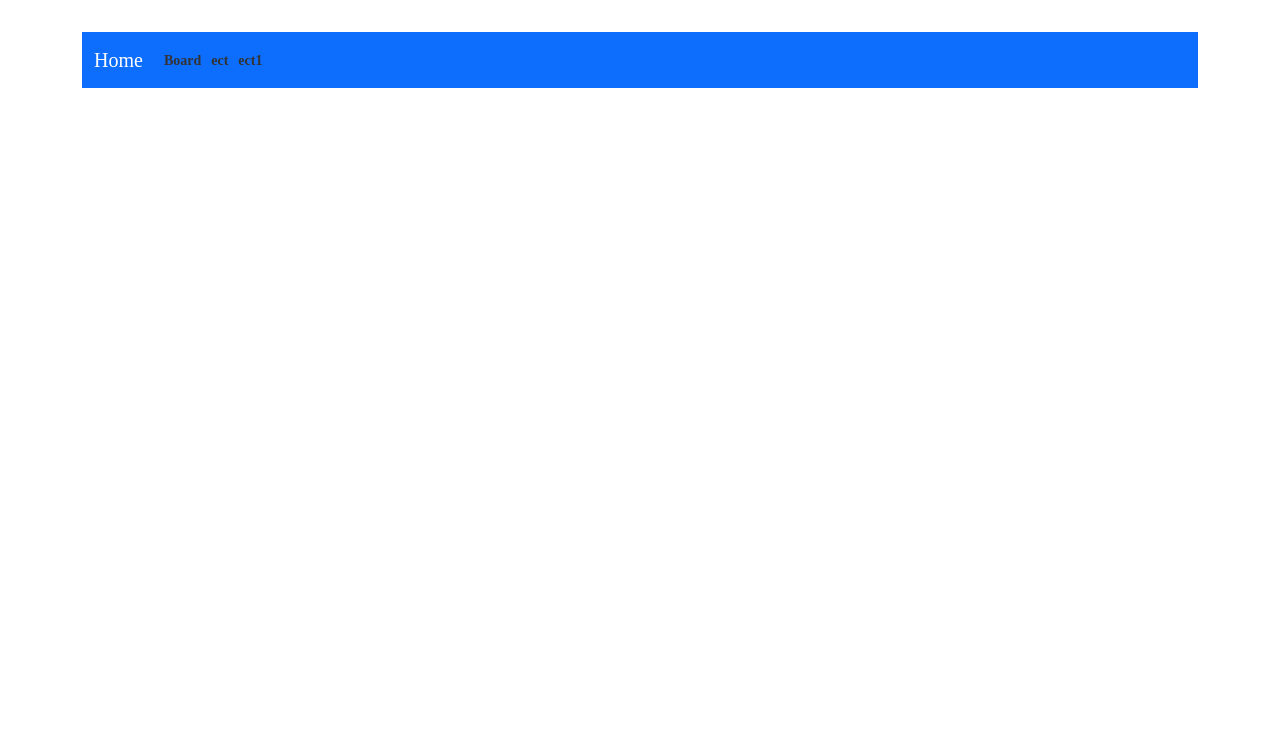
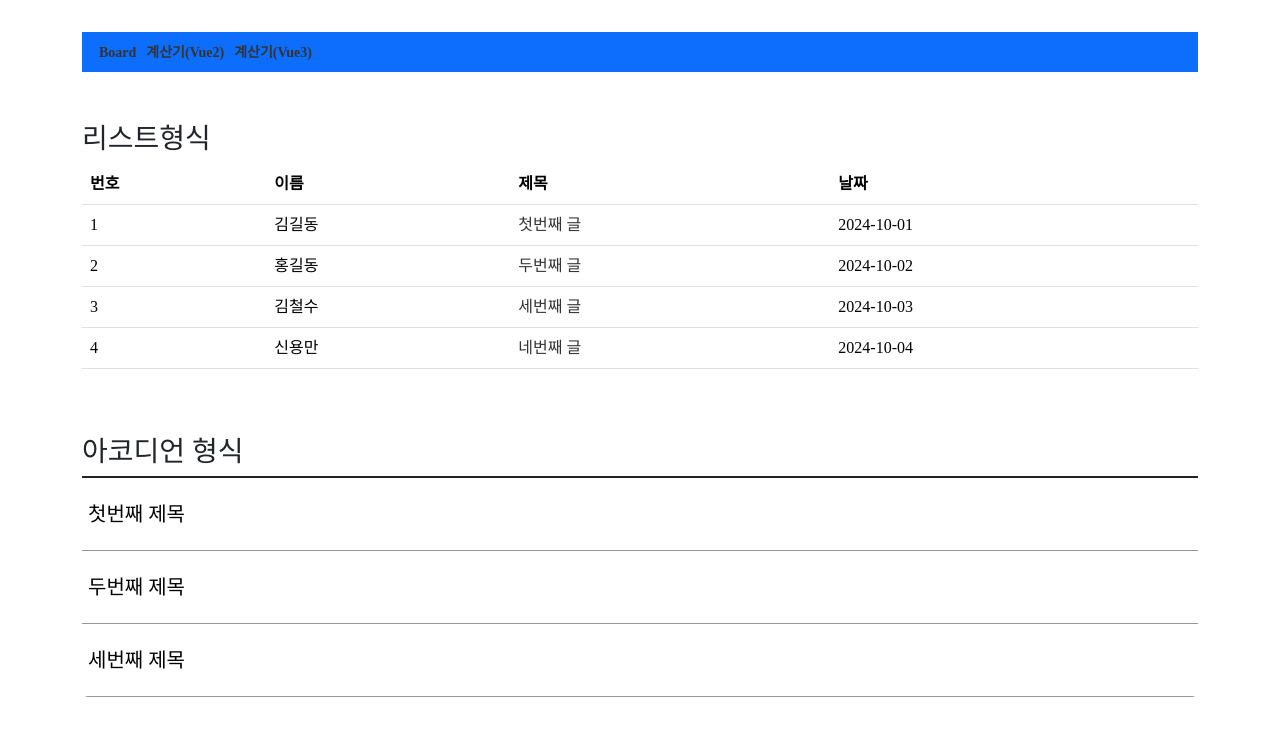
Before and after one commit to jkson83/vue-project-manager, a Vue app: page / in a window 1280 px wide. Before the commit this address had no page. Shown: the top 736 px of the page. Built offline with nearby package versions, Linux system fonts and the light colour scheme; a web font is replaced by a local one.

Commit message:
241202 작업

```diff
--- a/src/assets/base.css
+++ b/src/assets/base.css
@@ -1,6 +1,10 @@
 @import url("https://fonts.googleapis.com/css2?family=Nanum+Gothic+Coding&display=swap");
 body {
   font-family: "Nanum Gothic Coding" !important;
+}
+body h3 {
+  display: inline-block;
+  padding-top: 50px;
 }
 body a {
   display: inline-block;
@@ -12,8 +16,18 @@ body nav .category {
   font-size: 14px;
   font-weight: 600;
 }
-body table td > a:hover {
-  color: #2e2e68 !important;
+body table {
+  background-color: none;
+}
+body table td:hover {
+  color: #2e2e68;
+}
+body table td a {
+  -webkit-text-decoration: noen;
+          text-decoration: noen;
+}
+body table td a:hover {
+  color: blue;
 }
 body .TagName {
   display: inline-block;
@@ -75,4 +89,36 @@ body button:hover {
 }
 body button:active {
   box-shadow: 0px 0px 0px;
+}
+body .accordion {
+  display: flex;
+  flex-direction: column;
+  justify-content: center;
+  width: 100%;
+  border-top: 2px solid #222;
+}
+body .accordion-item, body .accordion-header, body .accordion-content {
+  width: 100%;
+}
+body .accordion-item {
+  position: relative;
+  border: 0;
+  border-bottom: 1px solid #999;
+}
+body .accordion-header {
+  text-align: left;
+  background-color: #fff;
+  border: 0;
+  border-radius: 0;
+  box-shadow: none;
+}
+body .accordion-header:hover {
+  background-color: #f8f8f8;
+}
+body .viewCont {
+  width: 100%;
+  height: 64px;
+  padding: 20px;
+  margin: 0;
+  position: relative;
 }/*# sourceMappingURL=base.css.map */
--- a/src/assets/base.scss
+++ b/src/assets/base.scss
@@ -1,7 +1,10 @@
 @import url('https://fonts.googleapis.com/css2?family=Nanum+Gothic+Coding&display=swap');
-
 body{
   font-family: 'Nanum Gothic Coding' !important;
+  h3{
+    display: inline-block;
+    padding-top:50px;
+  }
   a{
       display: inline-block;
       text-decoration: none;
@@ -15,8 +18,17 @@ body{
     }
   }
   table{
+    background-color: none;
     td{
-      >a:hover{color:#2e2e68 !important;}
+      &:hover{
+        color:#2e2e68;
+      }
+      & a{
+        text-decoration: noen;
+        &:hover{
+          color:blue;
+        }
+      }
     }
   }
   .TagName{
@@ -28,13 +40,11 @@ body{
   .btn-tab{
     text-align: right;
   }
-
   .b-box{
     width:100%;
     display: inline-flex;
     justify-content: space-between;
-   }
-
+  }
   .cal_box{
     position: relative;
     width:360px;
@@ -62,16 +72,15 @@ body{
         }
 
       }
-    }
-
-    .buttons_v3{
+  }
+  .buttons_v3{
       margin-top:15px;
       width:100%;
       display:grid;
       grid-template-columns: repeat(4, 1fr);
       gap:10px;
-    }
-    button{
+  }
+  button{
       line-height: 70px;
       border-radius: 10px;
       box-sizing: border-box;
@@ -84,5 +93,37 @@ body{
       &:active{
         box-shadow: 0px 0px 0px;
       }
+  }
+  .accordion{
+    display: flex;
+    flex-direction: column;
+    justify-content: center;
+    width:100%;
+    border-top:2px solid #222;
+    &-item, &-header, &-content{
+      width:100%;
+    }
+    &-item{
+      position: relative;
+      border:0;
+      border-bottom:1px solid #999;
+    }
+    &-header{
+      text-align:left;
+      background-color: #fff;
+      border:0;
+      border-radius: 0;
+      box-shadow: none;
+      &:hover{
+        background-color: #f8f8f8;
+      }
     }
   }
+  .viewCont{
+    width: 100%;
+    height: 64px;
+    padding:20px;
+    margin:0;
+    position: relative;
+  }
+}
--- a/src/components/AccodianItem.vue
+++ b/src/components/AccodianItem.vue
@@ -1,5 +1,5 @@
 <template>
-	<div class="accodian-item">
+	<div class="accordion-item">
 		<button @click="$emit('toggle')" class="accordion-header">
 			{{ title }}
 		</button>
@@ -16,5 +16,3 @@ const props = defineProps({
 	isOpen: Boolean,
 });
 </script>
-
-<style lang="scss" scoped></style>
--- a/src/components/Acocodian.vue
+++ b/src/components/Acocodian.vue
@@ -7,7 +7,7 @@
 			:is-open="openIndex === index"
 			@toggle="openIndex = openIndex === index ? -1 : index"
 		>
-			<p>{{ item.content }}</p>
+			<p class="viewCont">- {{ item.content }}</p>
 		</AccordionItem>
 	</div>
 </template>
@@ -17,12 +17,10 @@ import { ref } from 'vue';
 import AccordionItem from '@/components/AccodianItem.vue';
 
 const items = ref([
-	{ title: '첫 번째 제목', content: '첫 번째 내용입니다.' },
-	{ title: '두 번째 제목', content: '두 번째 내용입니다.' },
-	{ title: '세 번째 제목', content: '세 번째 내용입니다.' },
+	{ title: '첫번째 제목', content: '첫번째 내용입니다.' },
+	{ title: '두번째 제목', content: '두번째 내용입니다.' },
+	{ title: '세번째 제목', content: '세번째 내용입니다.' },
 ]);
 
 const openIndex = ref(-1); // 열려 있는 아코디언 항목의 인덱스를 관리
 </script>
-
-<style lang="scss" scoped></style>
--- a/src/components/Header.vue
+++ b/src/components/Header.vue
@@ -1,7 +1,7 @@
 <template>
 	<div>
 		<TheNav @viewDepth="emitdata"></TheNav>
-		<nav class="mt-4 mb-4" v-if="viewType === 'B'">
+		<nav class="mt-4" v-if="viewType === 'B'">
 			<RouterLink to="/BoardList" class="category">리스트</RouterLink>
 			<RouterLink to="/BoardCreate" class="category">작성하기</RouterLink>
 		</nav>
--- a/src/components/TheNav.vue
+++ b/src/components/TheNav.vue
@@ -1,7 +1,9 @@
 <template>
 	<nav class="navbar navbar-expand-sm navbar-dark bg-primary">
 		<div class="container-fluid">
-			<a class="navbar-brand" href="#">Home</a>
+			<!-- <RouterLink to="/BoardList" class="category" @click="toggleView('B')"
+				>Home</RouterLink
+			> -->
 			<button
 				class="navbar-toggler"
 				type="button"
@@ -28,7 +30,7 @@
 							to="/Calculator"
 							class="category"
 							@click="toggleView('e')"
-							>ect</RouterLink
+							>계산기(Vue2)</RouterLink
 						>
 					</li>
 					<li class="nav-item">
@@ -36,7 +38,7 @@
 							to="/Calculator2"
 							class="category"
 							@click="toggleView('e')"
-							>ect1</RouterLink
+							>계산기(Vue3)</RouterLink
 						>
 					</li>
 				</ul>
--- a/src/router/index.js
+++ b/src/router/index.js
@@ -1,4 +1,5 @@
 import { createRouter, createWebHashHistory } from 'vue-router';
+import rootPage from '@/views/BoardList.vue';
 import BoardList from '@/views/BoardList.vue';
 import BoardDetail from '@/views/BoardDetail.vue';
 import BoardCreate from '@/views/BoardCreate.vue';
@@ -9,6 +10,11 @@ import Calculator2 from '@/views/Calculator2.vue';
 const router = createRouter({
 	history: createWebHashHistory(import.meta.env.BASE_URL),
 	routes: [
+		{
+			path: '/',
+			name: 'rootPage',
+			component: rootPage,
+		},
 		{
 			path: '/BoardList',
 			name: 'BoardList',
--- a/src/views/BoardList.vue
+++ b/src/views/BoardList.vue
@@ -1,5 +1,6 @@
 <template>
 	<div>
+		<h3>리스트형식</h3>
 		<table class="table">
 			<thead>
 				<tr>
@@ -41,6 +42,8 @@
 			<button @click="isModalOpen = false">닫기</button>
 		</ModalPage>
 	</div>
+
+	<h3>아코디언 형식</h3>
 	<!-- 아코디언 예시 -->
 	<acocodian></acocodian>
 </template>
```
Also changed, not shown: index.html (line endings or trailing spaces), 1 other file (tests, documents, lock files or other folders).
